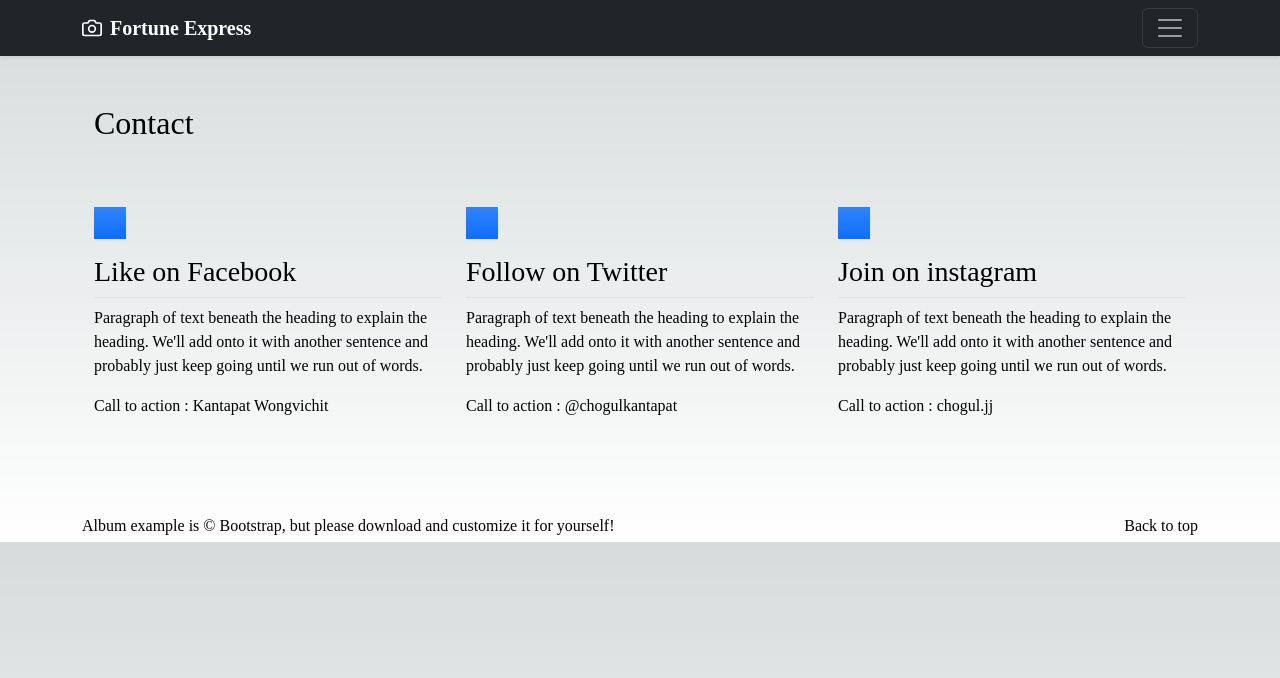
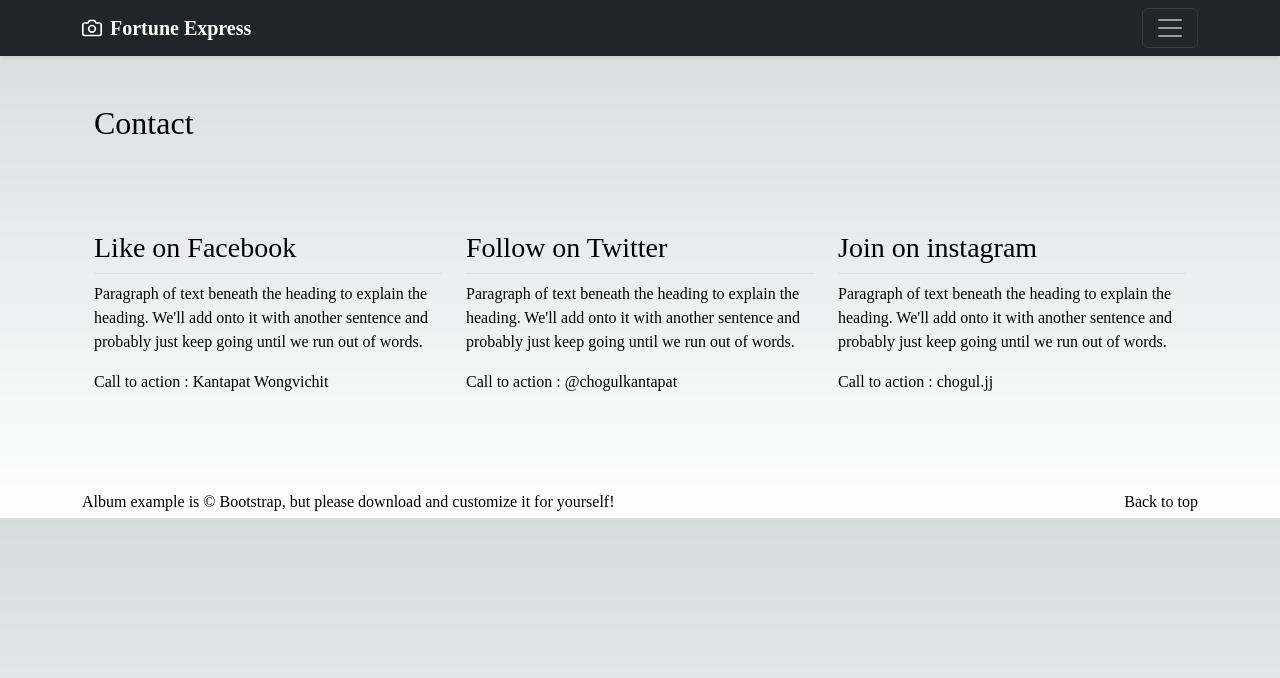
Before and after one commit to Kuntapat002/frontend, a Next.js app: page /contact in a window 1280 px wide. Shown: the top 678 px of the page. Built offline with nearby package versions, Linux system fonts and the light colour scheme.

Commit message:
edit14.1

```diff
--- a/pages/contact.js
+++ b/pages/contact.js
@@ -54,7 +54,6 @@ export default function about() {
     <div className="row g-4 py-5 row-cols-1 row-cols-lg-3">
       <div className="feature col">
         <div className="feature-icon d-inline-flex align-items-center justify-content-center text-bg-primary bg-gradient fs-2 mb-3">
-          <svg className="bi" width="1em" height="1em"><use xlinkHref="#collection" /></svg>
         </div>
         <h3 className="pb-2 border-bottom">Like on Facebook</h3>
         <p>Paragraph of text beneath the heading to explain the heading. We'll add onto it with another sentence and probably just keep going until we run out of words.</p>
@@ -65,7 +64,6 @@ export default function about() {
       </div>
       <div className="feature col">
         <div className="feature-icon d-inline-flex align-items-center justify-content-center text-bg-primary bg-gradient fs-2 mb-3">
-          <svg className="bi" width="1em" height="1em"><use xlinkHref="Facebook" /></svg>
         </div>
         <h3 className="pb-2 border-bottom">Follow on Twitter</h3>
         <p>Paragraph of text beneath the heading to explain the heading. We'll add onto it with another sentence and probably just keep going until we run out of words.</p>
@@ -76,7 +74,6 @@ export default function about() {
       </div>
       <div className="feature col">
         <div className="feature-icon d-inline-flex align-items-center justify-content-center text-bg-primary bg-gradient fs-2 mb-3">
-          <svg className="bi" width="1em" height="1em"><use xlinkHref="#toggles2" /></svg>
         </div>
         <h3 className="pb-2 border-bottom">Join on instagram</h3>
         <p>Paragraph of text beneath the heading to explain the heading. We'll add onto it with another sentence and probably just keep going until we run out of words.</p>
```
